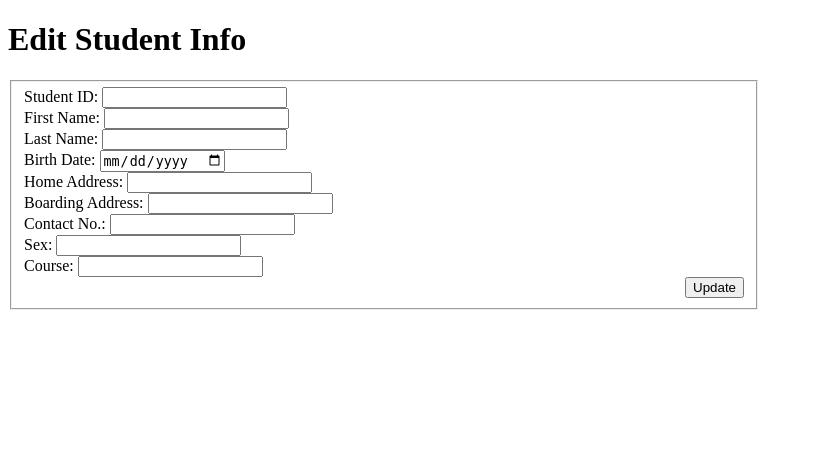
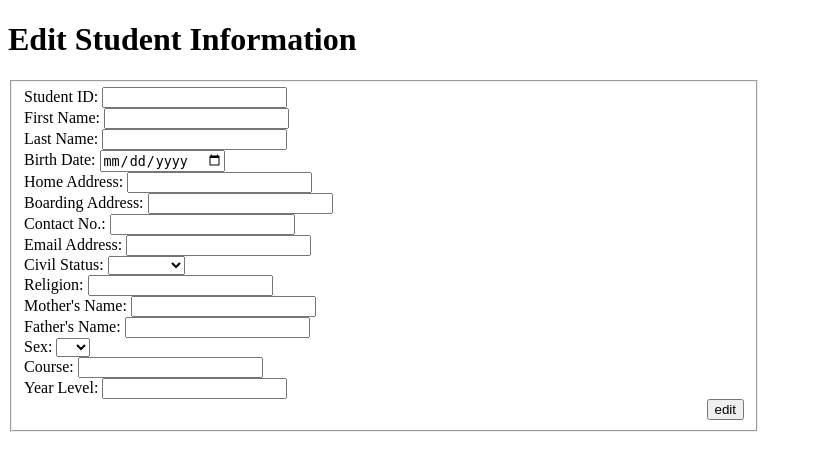
Before and after one commit to jamlmao/StudentDirectory, a PHP site: page /edit_info.php in a window 1280 px wide. Shown: the top 471 px of the page, without its empty margins (0-813 px from the left). Run offline with PHP 8.4, Linux system fonts and the light colour scheme.

Commit message:
modified

```diff
--- a/edit_info.php
+++ b/edit_info.php
@@ -3,7 +3,7 @@
 <head>
     <meta charset="UTF-8">
     <meta name="viewport" content="width=device-width, initial-scale=1.0">
-    <title>Student Document</title>
+    <title>Student Directory</title>
     <!-- Import Chart.js library -->
     <script src="https://cdn.jsdelivr.net/npm/chart.js"></script>
 </head>
@@ -11,11 +11,12 @@
 
 <div class="container-fluid">
         <div class="col-10">
-            <h1>Edit Student Info</h1>
+            <h1>Edit Student Information</h1>
             <?php
+            require("dbconnect.php");
+            session_start();
+
             if(isset($_POST["btnSave"])){
-                require("dbconnect.php");
-
                 $studID = $_POST["Student_ID"];
                 $frstnm = $_POST["firstname"];
                 $lstnm = $_POST["lastname"];
@@ -23,29 +24,42 @@
                 $haddress = $_POST["homeadd"];
                 $baddress = $_POST["boardingadd"];
                 $connum = $_POST["contact"];
-                $sx = $_POST["Sex"];
+                $email = $_POST["email"];
+                $sx = $_POST["sex"];
                 $crs = $_POST["Course"];
 
-                if(empty($studID) || empty($frstnm) || empty($lstnm) || empty($birthd) || empty($haddress) || empty($baddress) || empty($connum) || empty($sx) || empty($crs)){
-                    echo "Please input all fields.";
+
+                if(empty($frstnm) || empty($lstnm) || empty($birthd) || empty($haddress) || empty($baddress) || empty($connum) || empty($sx) || empty($crs)){
+                    echo "Please input all required fields.";
                 } else {
-                    $sql = "UPDATE `tblstudentinfo` SET `Fname` = :ifrstnm, `Lname` = :ilstnm, `bdate` = :ibirthd, `homeaddr` = :ihaddress, `boardingaddr` = :ibaddress, `contactno` = :iconnum, `sex` = :isx, `course` = :icrs WHERE `StudentID` = :istudID";
-        $values = array(":istudID" => $studID, ":ifrstnm" => $frstnm, ":ilstnm" => $lstnm, ":ibirthd" => $birthd, ":ihaddress" => $haddress, ":ibaddress" => $baddress, ":iconnum" => $connum, ":isx" => $sx, ":icrs" => $crs);
-        $result = $conn->prepare($sql);
-        $result->execute($values);
 
-        if($result->rowCount() > 0){
+                    $sql = "UPDATE `tblstudentinfo` SET `Fname` = :ifrstnm, `Lname` = :ilstnm, `bdate` = :ibirthd, `homeaddr` = :ihaddress, `boardingaddr` = :ibaddress, `contact` = :iconnum, `sex` = :isx, `course` = :icrs WHERE `StudentID` = :istudID";
+                    $stmt = $conn->prepare($sql);
+                    $stmt->bindParam(':istudID', $studID);
+                    $stmt->bindParam(':ifrstnm', $frstnm);
+                    $stmt->bindParam(':ilstnm', $lstnm);
+                    $stmt->bindParam(':ibirthd', $birthd);
+                    $stmt->bindParam(':ihaddress', $haddress);
+                    $stmt->bindParam(':ibaddress', $baddress);
+                    $stmt->bindParam(':iconnum', $connum);
+                    $stmt->bindParam(':isx', $sx);
+                    $stmt->bindParam(':icrs', $crs);
+                    $stmt->execute();
+
+                    if($stmt->rowCount() > 0){
                         echo "Record has been updated!";
                     } else {
                         echo "No record has been updated!";
                     }
 
+                    header("Location: studfile.php?student_id=$studID");
+                    exit();
                 }
             }
             ?>
 
             <fieldset class="border border-2 border-dark-subtle p-3 ms-auto me-auto" style="width: 45rem;">
-                <form action="add_item.php" method="post" class="row">
+                <form action="<?php echo $_SERVER['PHP_SELF']; ?>" method="post" class="row">
                 <div class="mb-3 w-50">
                 <label class="form-label mb-0">Student ID: </label>
                         <input type="text" class="form-control" name="Student_ID" readonly>
@@ -82,8 +96,43 @@
                     </div>
 
                     <div class="mb-3 w-50">
+                        <label class="form-label mb-0">Email Address: </label>
+                        <input type="email" class="form-control" name="email">
+                    </div>
+
+                    <div class="mb-3 w-50">
+                        <label class="form-label mb-0">Civil Status: </label>
+                        <select class="form-select" name="civil_status">
+                            <option value=""></option>
+                            <option value="Single">Single</option>
+                            <option value="Married">Married</option>
+                            <option value="Divorced">Divorced</option>
+                            <option value="Widowed">Widowed</option>
+                        </select>
+                    </div>
+
+                    <div class="mb-3 w-50">
+                        <label class="form-label mb-0">Religion: </label>
+                        <input type="text" class="form-control" name="religion">
+                    </div>
+
+                    <div class="mb-3 w-50">
+                        <label class="form-label mb-0">Mother's Name: </label>
+                        <input type="text" class="form-control" name="mother_name">
+                    </div>
+
+                    <div class="mb-3 w-50">
+                        <label class="form-label mb-0">Father's Name: </label>
+                        <input type="text" class="form-control" name="father_name">
+                    </div>
+
+                    <div class="mb-3 w-50">
                         <label class="form-label mb-0">Sex: </label>
-                        <input type="text" class="form-control" name="Sex">
+                        <select class="form-select" name="sex">
+                            <option value=""></option>
+                            <option value="M">M</option>
+                            <option value="F">F</option>
+                        </select>
                     </div>
 
                     <div class="mb-3 w-50">
@@ -91,9 +140,12 @@
                         <input type="text" class="form-control" name="Course">
                     </div>
 
+                    <div class="mb-3 w-50">
+                        <label class="form-label mb-0">Year Level: </label>
+                        <input type="text" class="form-control" name="year_level">
 
                     <div style="text-align: right;">
-                        <button type="submit" name="btnSave" class="btn btn-primary w-25">Update</button>
+                        <button type="submit" name="btnSave" class="btn btn-primary w-25">edit</button>
                     </div>
                 </form>
             </fieldset>
```
Lines whose indentation alone changed are shown as unchanged.
